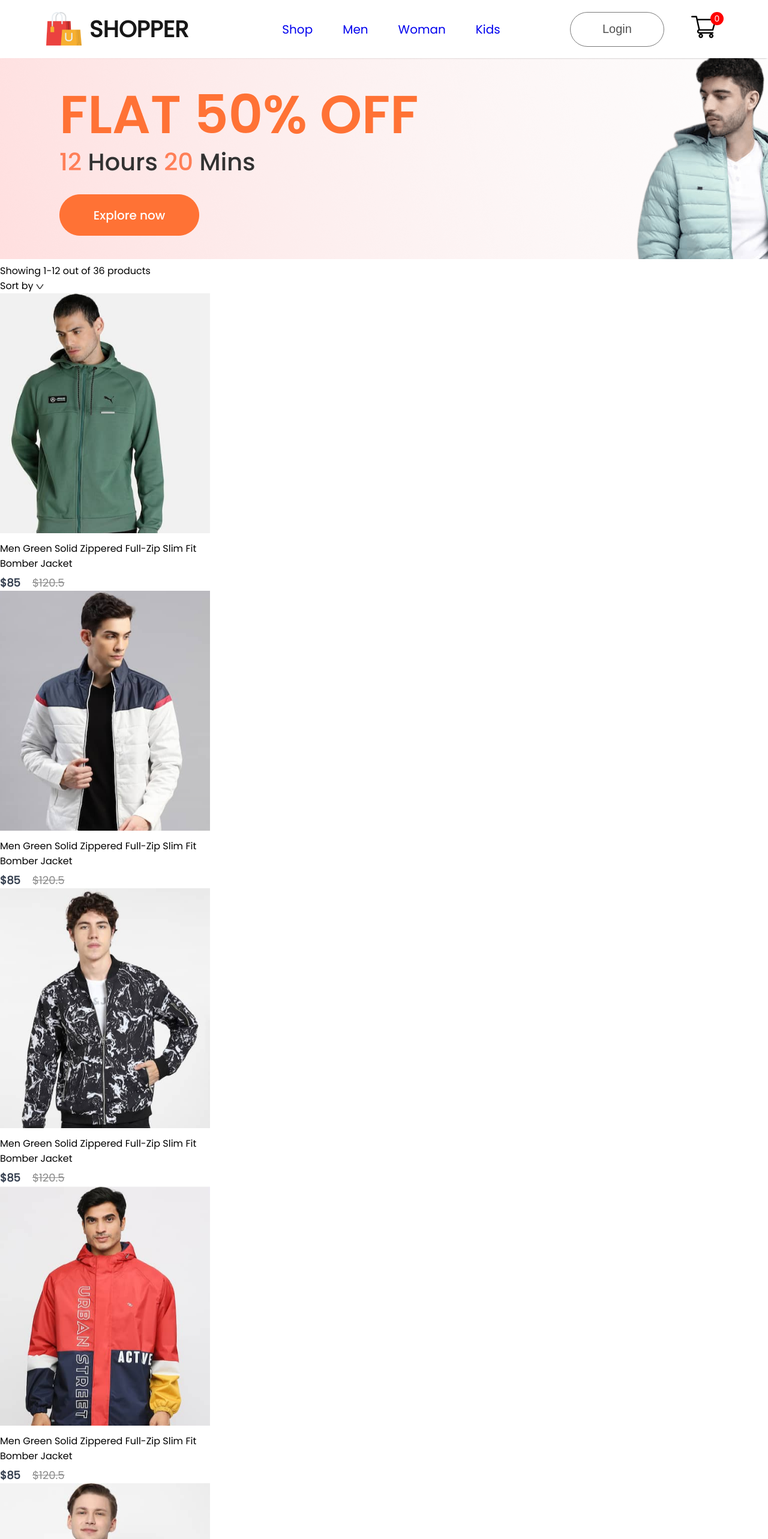
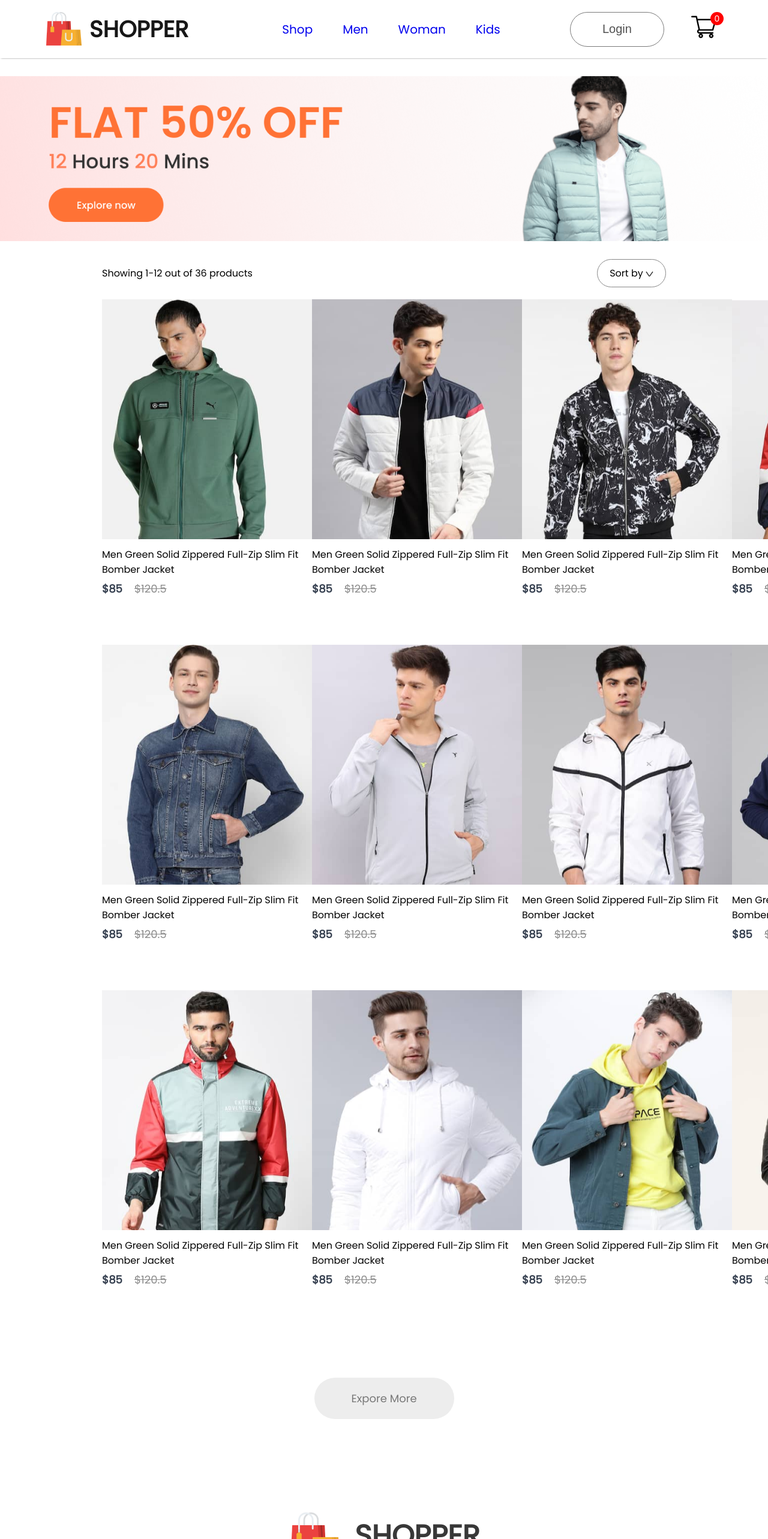
Before and after one commit to vladimirkratinov/ecommerce-react-website, a React (Create React App) app: page /men in a window 1280 px wide. Shown: the top 2566 px of the page at 60% size. Built offline with nearby package versions, Linux system fonts and the light colour scheme.

Commit message:
add ShopCategory CSS

```diff
--- a/src/Pages/CSS/ShopCategory.css
+++ b/src/Pages/CSS/ShopCategory.css
@@ -0,0 +1,39 @@
+.shopcategory-banner {
+  display: block;
+  margin: 30px auto;
+  width: 100%;
+}
+
+.shopcategory-indexSort {
+  display: flex;
+  margin: 0px 170px;
+  justify-content: space-between;
+  align-items: center;
+}
+.shopcategory-sort {
+  padding: 10px 20px;
+  border-radius: 40px;
+  border: 1px solid #888;
+}
+.shopcategory-sort p span {
+  font-weight: 600;
+}
+.shopcategory-products {
+  margin: 20px 170px;
+  display: grid;
+  grid-template-columns: 1fr 1fr 1fr 1fr;
+  row-gap: 80px;
+}
+.shopcategory-loadmore {
+  display: flex;
+  justify-content: center;
+  align-items: center;
+  margin: 150px auto;
+  width: 233px;
+  height: 69px;
+  border-radius: 75px;
+  background-color: #ededed;
+  color: #787878;
+  font-size: 18px;
+  font-weight: 500;
+}
--- a/src/Pages/ShopCategory.jsx
+++ b/src/Pages/ShopCategory.jsx
@@ -9,7 +9,7 @@
   const { all_products } = useContext(ShopContext);
   return (
     <div className="shop-category">
-      <img src={props.banner} alt="" />
+      <img className="shopcategory-banner" src={props.banner} alt="" />
       <div className="shopcategory-indexSort">
         <p>
           <span>Showing 1-12</span> out of 36 products
@@ -36,6 +36,7 @@
           }
         })}
       </div>
+      <div className="shopcategory-loadmore">Expore More</div>
     </div>
   );
 };
```
